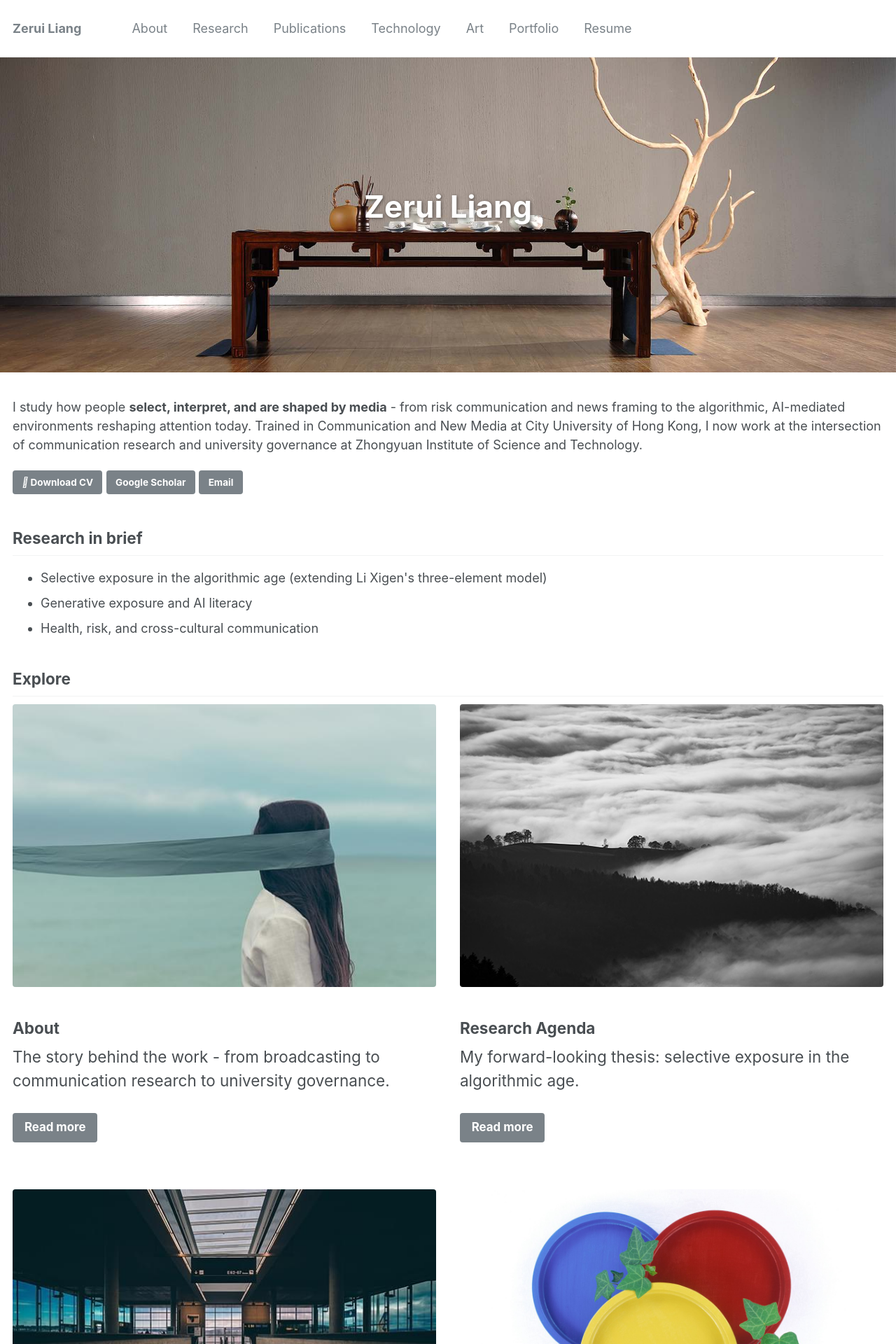
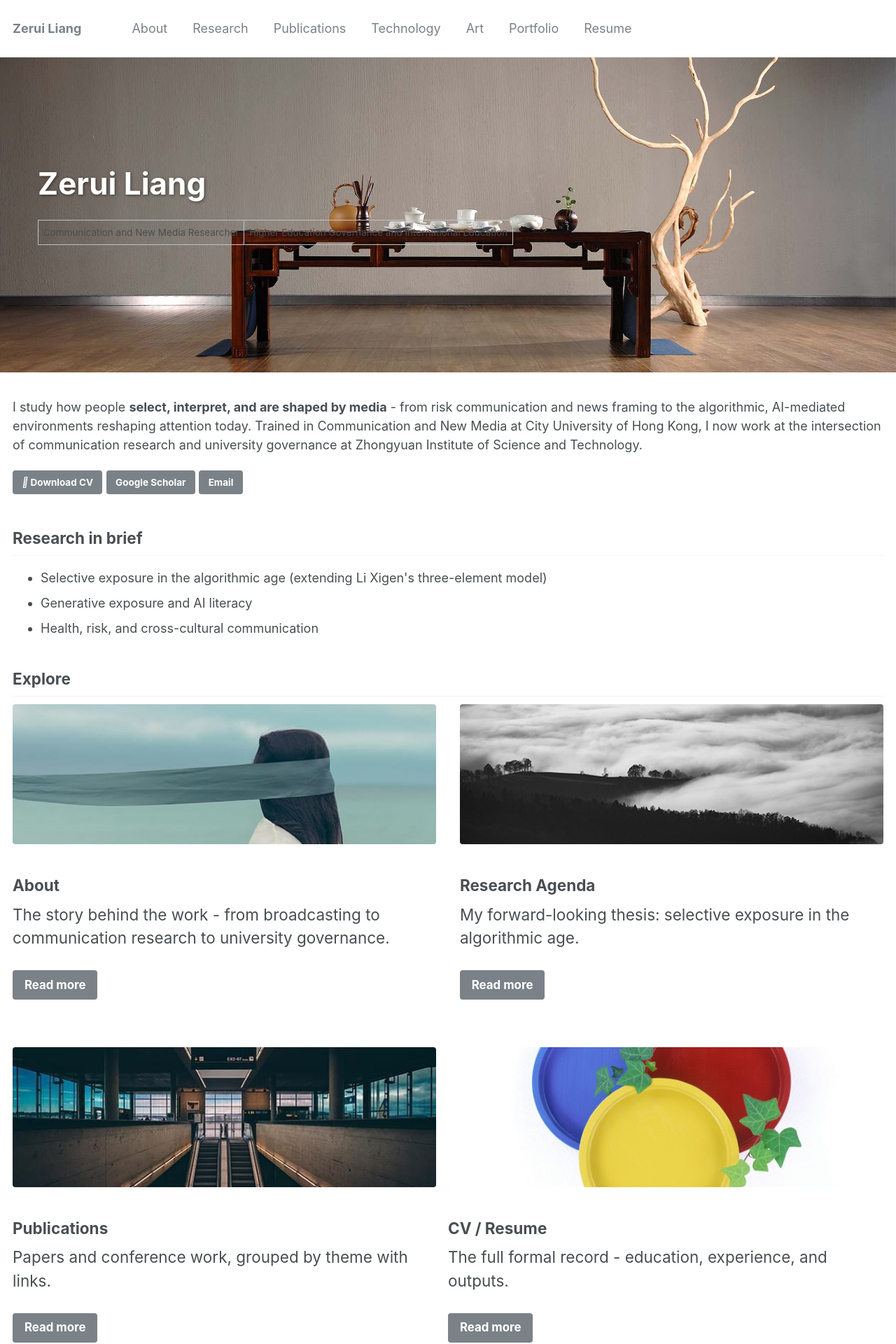
Before and after one commit to ArecRui/ArecRui.github.io, a Jekyll site: the page built from index.html, in a window 1280 px wide. Shown: the top 1920 px of the page at 70% size. Built offline with Jekyll 4.4.1, drawn with Linux system fonts in a browser that asks for light colours.

Commit message:
Auto upload index.html via WorkBuddy

```diff
--- a/index.html
+++ b/index.html
@@ -1,22 +1,28 @@
 ---
 layout: splash
 permalink: /
+excerpt: "Communication and New Media Researcher | Higher Education Governance and International Education"
 header:
   overlay_color: "#15616d"
   overlay_image: header3.jpg
   title: "Zerui Liang"
-  excerpt: "Communication and New Media Researcher | Higher Education Governance and International Education"
 ---
 
 <style>
-/* 首页大图：增加显示高度（约原来的 3 倍），标题垂直居中 */
+/* 首页大图：高度约原来的 3 倍，标题垂直居中、明显靠左（贴大图左侧+缩进，避开中间内容） */
 .page__hero--overlay {
   min-height: clamp(320px, 50vh, 560px);
   display: flex;
-  align-items: center;          /* 垂直居中 */
+  align-items: center;
 }
-/* hero 内文字左对齐；水平位置交给主题 .wrapper，
-   使其与左上角导航站名、下方正文统一对齐到同一左边缘 */
+/* hero 内容贴大图左侧、带左缩进，不随 1280px 内容容器居中 */
+.page__hero--overlay .wrapper {
+  max-width: 100% !important;
+  margin-left: 0 !important;
+  margin-right: 0 !important;
+  padding-left: 3em !important;
+  padding-right: 3em !important;
+}
 .page__hero--overlay .page__title,
 .page__hero--overlay .page__lead {
   text-align: left !important;
@@ -41,14 +47,17 @@ header:
   margin: 0 0 1.5em 0 !important;
   box-sizing: border-box;
 }
+/* 卡片配图：固定高度 + 裁切填充，使 4 张图高度一致、不变形 */
 .feature__wrapper .archive__item-teaser {
   margin-bottom: 0.75em;
   overflow: hidden;
   border-radius: 4px;
+  height: 200px;
 }
 .feature__wrapper .archive__item-teaser img {
   width: 100%;
-  height: auto;
+  height: 100%;
+  object-fit: cover;
   display: block;
 }
 @media (max-width: 767px) {
@@ -58,6 +67,10 @@ header:
   .feature__wrapper .feature__item:nth-child(3n+3) {
     flex: 0 0 100% !important;
     max-width: 100% !important;
+  }
+  .page__hero--overlay .wrapper {
+    padding-left: 1.5em !important;
+    padding-right: 1.5em !important;
   }
 }
 </style>
```
